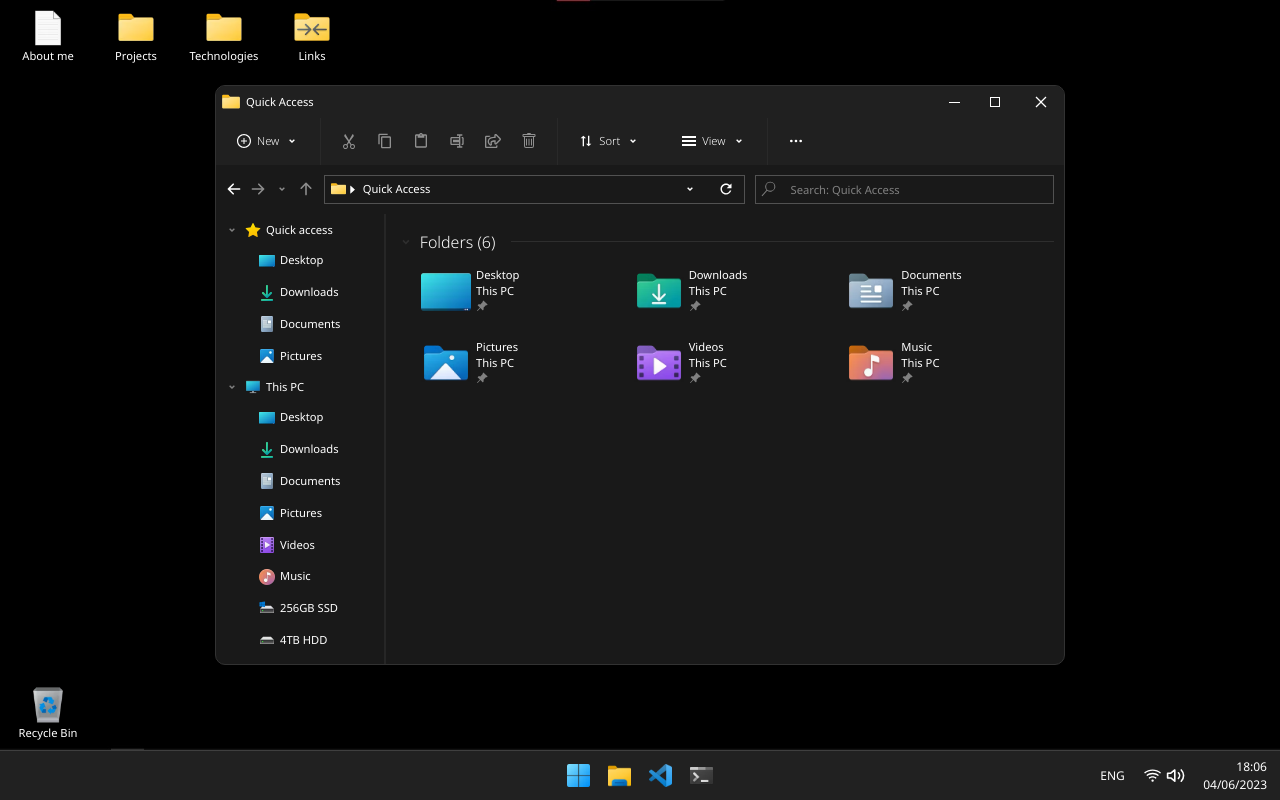
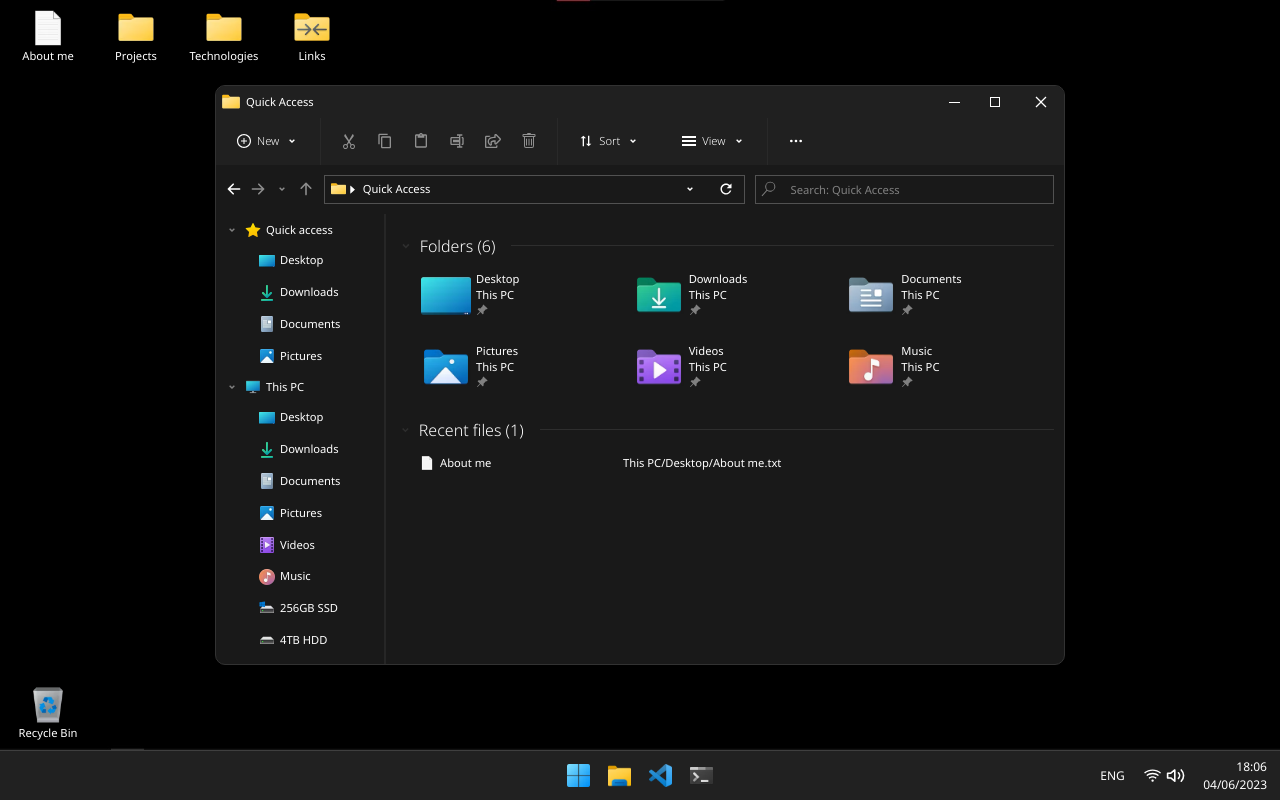
Before and after one commit to leomarss/windows11-portfolio, a Vue app: page /explorer/quick-access in a window 1280 px wide. Built offline with nearby package versions, Linux system fonts and the light colour scheme.

Commit message:
Added quick access recent files

```diff
--- a/src/components/MenuBar.vue
+++ b/src/components/MenuBar.vue
@@ -34,9 +34,9 @@ export default {
         <button class="selected-item">
           <img class="w-full h-full" src="/images/menu-bar/windows.png" />
         </button>
-        <button class="selected-item">
+        <router-link :to="{ name: 'quick-access' }" class="selected-item">
           <img class="w-full h-full" src="/images/menu-bar/explorer.png" />
-        </button>
+        </router-link>
         <a href="https://vscode.dev/github/LeonardoMartignoni/windows11-portfolio" target="_blank" class="selected-item">
           <img class="w-full h-full" src="/images/menu-bar/vscode.png" />
         </a>
--- a/src/pages/QuickAccess.vue
+++ b/src/pages/QuickAccess.vue
@@ -104,6 +104,29 @@ export default {
         </div>
       </div>
     </div>
+
+    <div class="window-dropdown flex items-center">
+      <svg stroke="currentColor" fill="#2e2e2e" stroke-width="0" viewBox="0 0 24 24" height="1.5rem" width="1.5rem" xmlns="http://www.w3.org/2000/svg">
+        <g>
+          <path fill="none" d="M0 0h24v24H0z"></path>
+          <path d="M12 15l-4.243-4.243 1.415-1.414L12 12.172l2.828-2.829 1.415 1.414z"></path>
+        </g>
+      </svg>
+      <h3 class="text-base font-light whitespace-nowrap ml-1 mr-4">Recent files (1)</h3>
+      <hr class="w-full" />
+    </div>
+
+    <div class="second window-dropdown-content flex flex-col">
+      <router-link :to="{ name: 'about-me' }" class="recent-file-link flex">
+        <div class="file-name-col flex w-1/3">
+          <img class="file-type-icon" src="/images/desktop/notes.png" />
+          <span>About me</span>
+        </div>
+        <div class="recent-file-path">
+          <span>This PC/Desktop/About me.txt</span>
+        </div>
+      </router-link>
+    </div>
   </Explorer>
 </template>
 
@@ -111,7 +134,7 @@ export default {
 @import "../assets/partials/variables";
 
 .window-dropdown {
-  margin-top: 16px;
+  margin-top: 20px;
   margin-bottom: 8px;
   hr {
     border-color: #2e2e2e;
@@ -141,4 +164,23 @@ export default {
     }
   }
 }
+
+.second.window-dropdown-content {
+  margin: 0 18px;
+  .recent-file-link {
+    border-radius: 2px;
+    padding: 5px;
+
+    &:hover {
+      background-color: #2e2e2e;
+    }
+
+    .file-name-col {
+      gap: 5px;
+      .file-type-icon {
+        width: 1rem;
+      }
+    }
+  }
+}
 </style>
```
